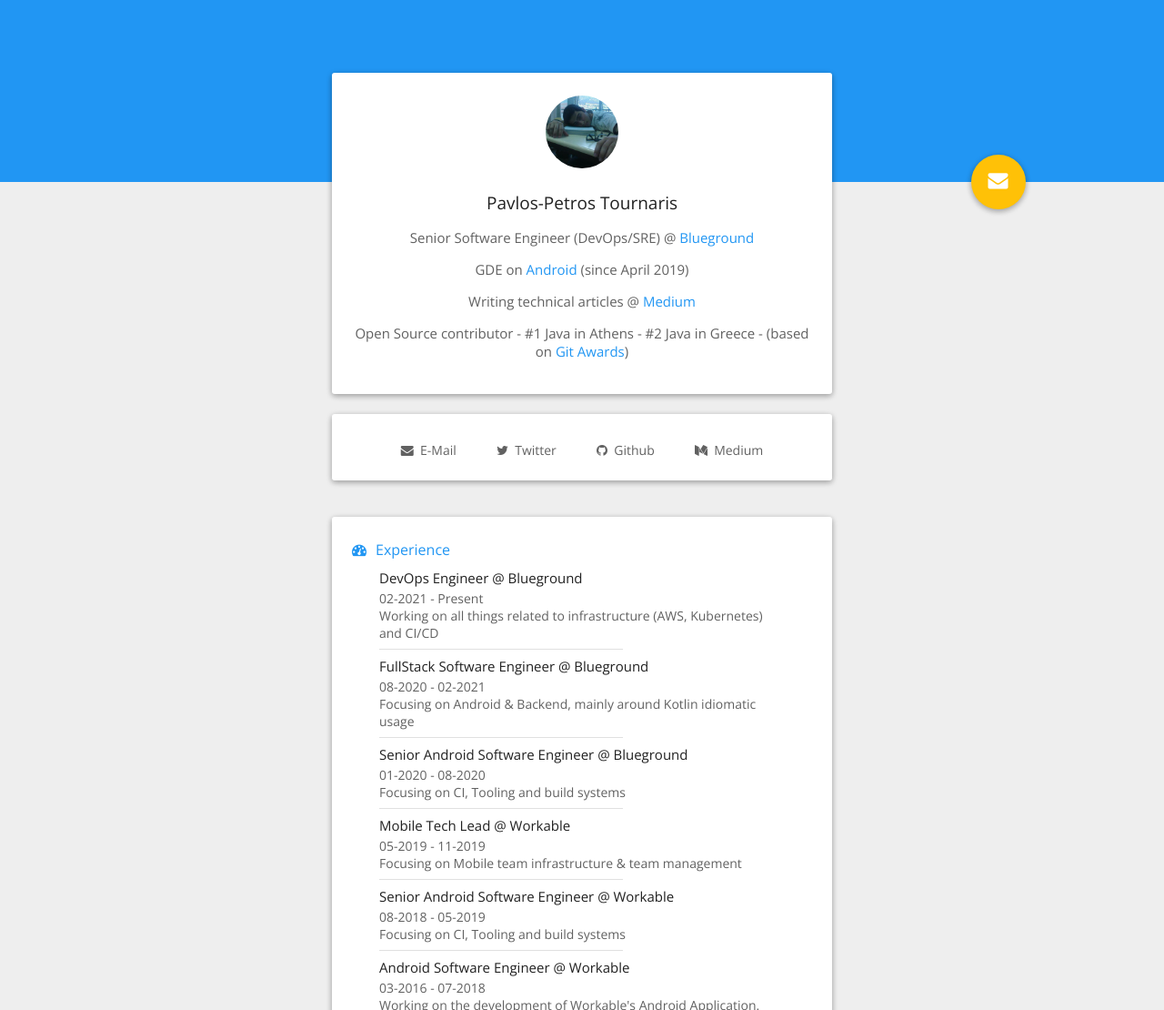
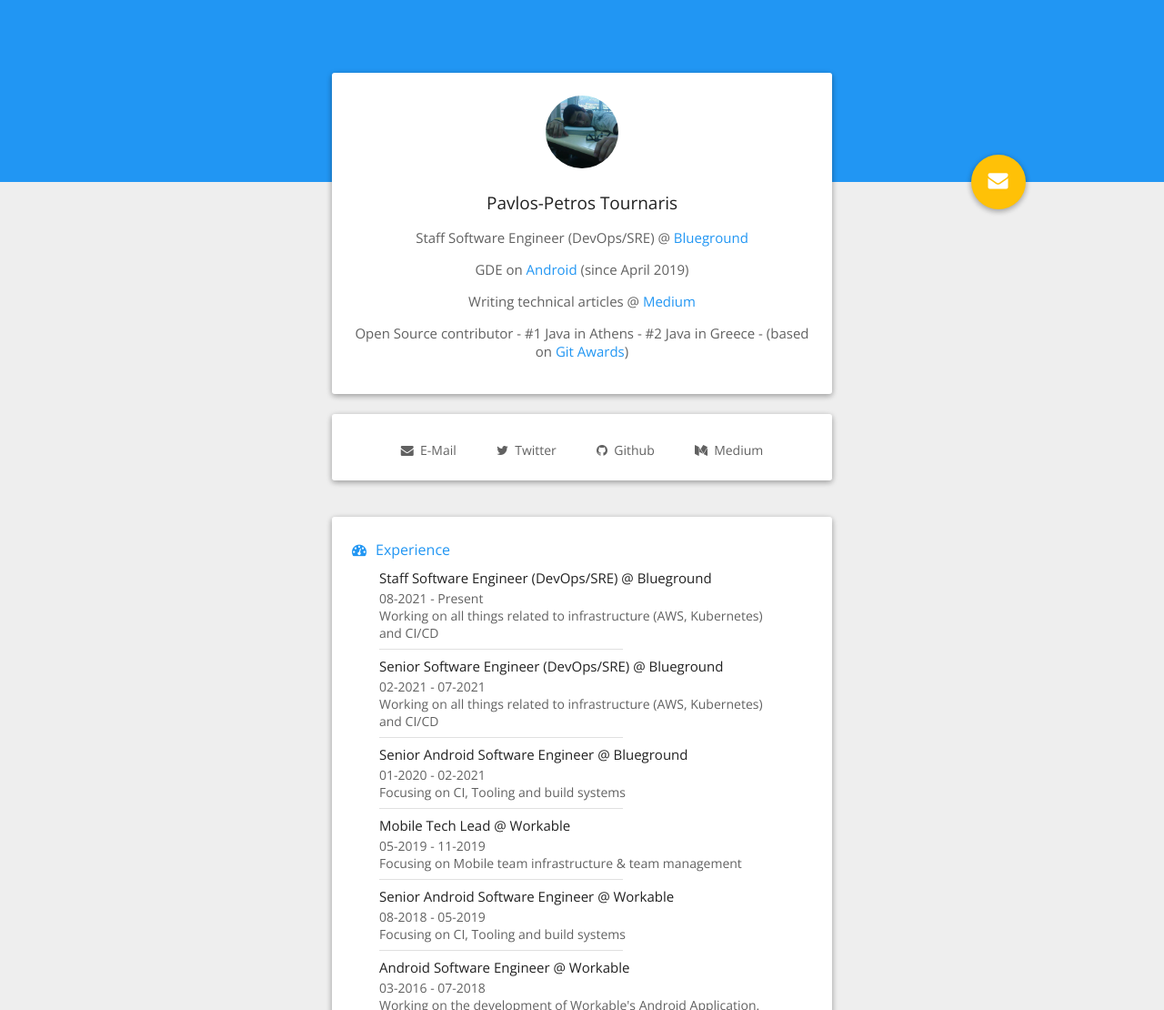
Before and after one commit to pavlospt/pavlospt.com, a plain HTML site: page index.html in a window 1280 px wide. Shown: the top 1110 px of the page at 91% size. Drawn offline with nearby package versions, Linux system fonts and the light colour scheme.

Commit message:
Update experience

```diff
--- a/index.html
+++ b/index.html
@@ -55,7 +55,7 @@
 	<div id="quick_card" class="card">
 		<div><img id="photo" src="img/1070871.jpeg" /></div> <!-- replace photo in /img/ 705x705 -->
 		<h1 id="name">Pavlos-Petros Tournaris</h1>
-		<h2 id="description">Senior Software Engineer (DevOps/SRE) @ <a href="https://www.theblueground.com/">Blueground</a></h2>
+		<h2 id="description">Staff Software Engineer (DevOps/SRE) @ <a href="https://www.theblueground.com/">Blueground</a></h2>
 		<h2 id="description">GDE on <a href="https://developers.google.com/community/experts/directory/profile/profile-pavlos-petros_tournaris">Android</a> (since April 2019)</h2>
 		<h2 id="description">Writing technical articles @ <a href="https://medium.com/@p.tournaris">Medium</a></h2>
 		<h2 id="description">Open Source contributor - #1 Java in Athens - #2 Java in Greece -  (based on <a href="http://git-awards.com/users/pavlospt">Git Awards</a>)</h2>
@@ -77,20 +77,20 @@
 		<div class="title"><i class="fa fa-tachometer"></i>Experience</div>
 		<div class="content">
 			<section class="element">
-				<div class="name">DevOps Engineer @ Blueground</div>
-				<div class="info">02-2021 - Present</div>
+				<div class="name">Staff Software Engineer (DevOps/SRE) @ Blueground</div>
+				<div class="info">08-2021 - Present</div>
 				<div class="info">Working on all things related to infrastructure (AWS, Kubernetes) and CI/CD</div>
 			</section>
 			<hr align="left"/>
 			<section class="element">
-				<div class="name">FullStack Software Engineer @ Blueground</div>
-				<div class="info">08-2020 - 02-2021</div>
-				<div class="info">Focusing on Android & Backend, mainly around Kotlin idiomatic usage</div>
+				<div class="name">Senior Software Engineer (DevOps/SRE) @ Blueground</div>
+				<div class="info">02-2021 - 07-2021</div>
+				<div class="info">Working on all things related to infrastructure (AWS, Kubernetes) and CI/CD</div>
 			</section>
 			<hr align="left"/>
 			<section class="element">
 				<div class="name">Senior Android Software Engineer @ Blueground</div>
-				<div class="info">01-2020 - 08-2020</div>
+				<div class="info">01-2020 - 02-2021</div>
 				<div class="info">Focusing on CI, Tooling and build systems</div>
 			</section>
 			<hr align="left"/>
```
